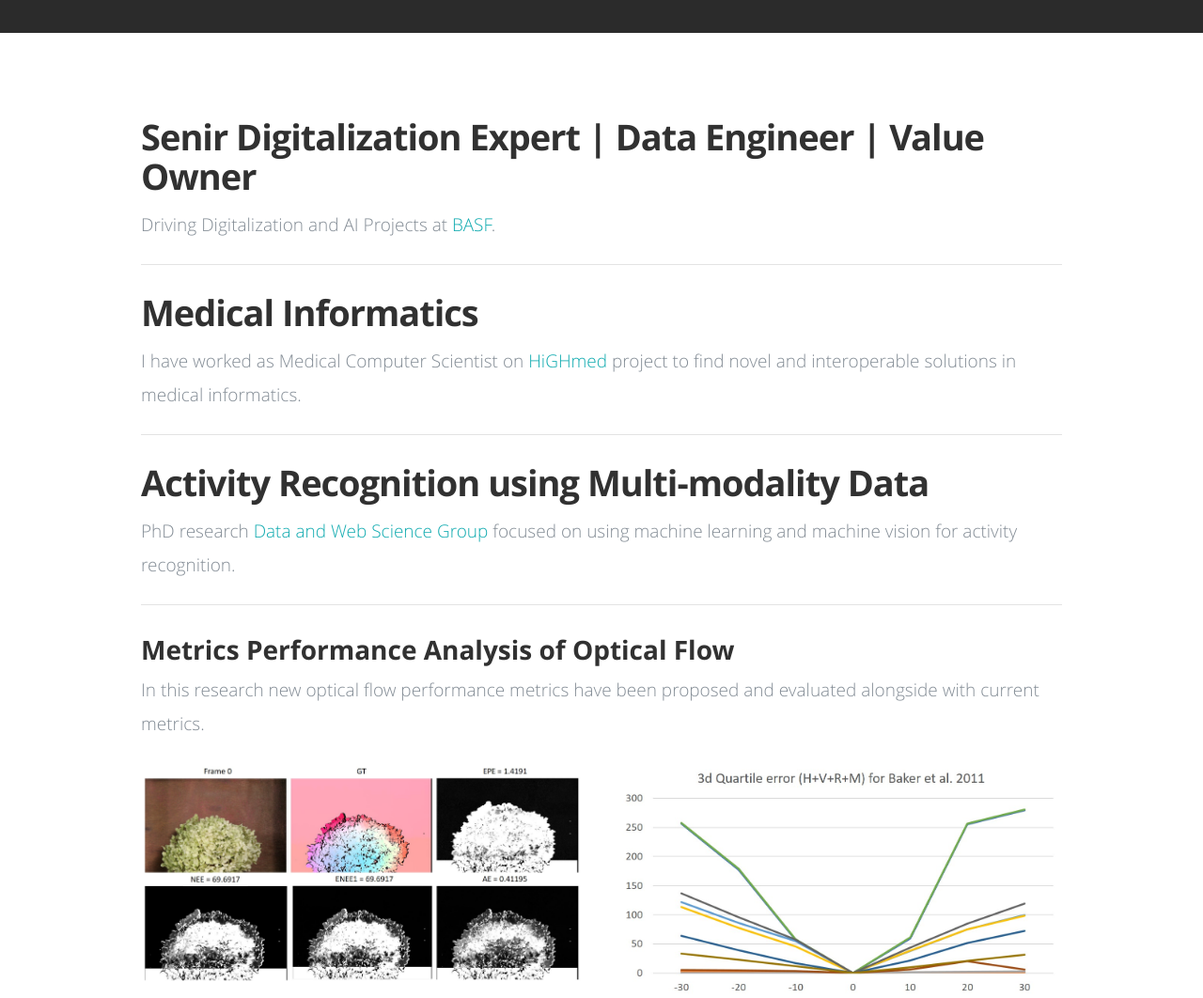
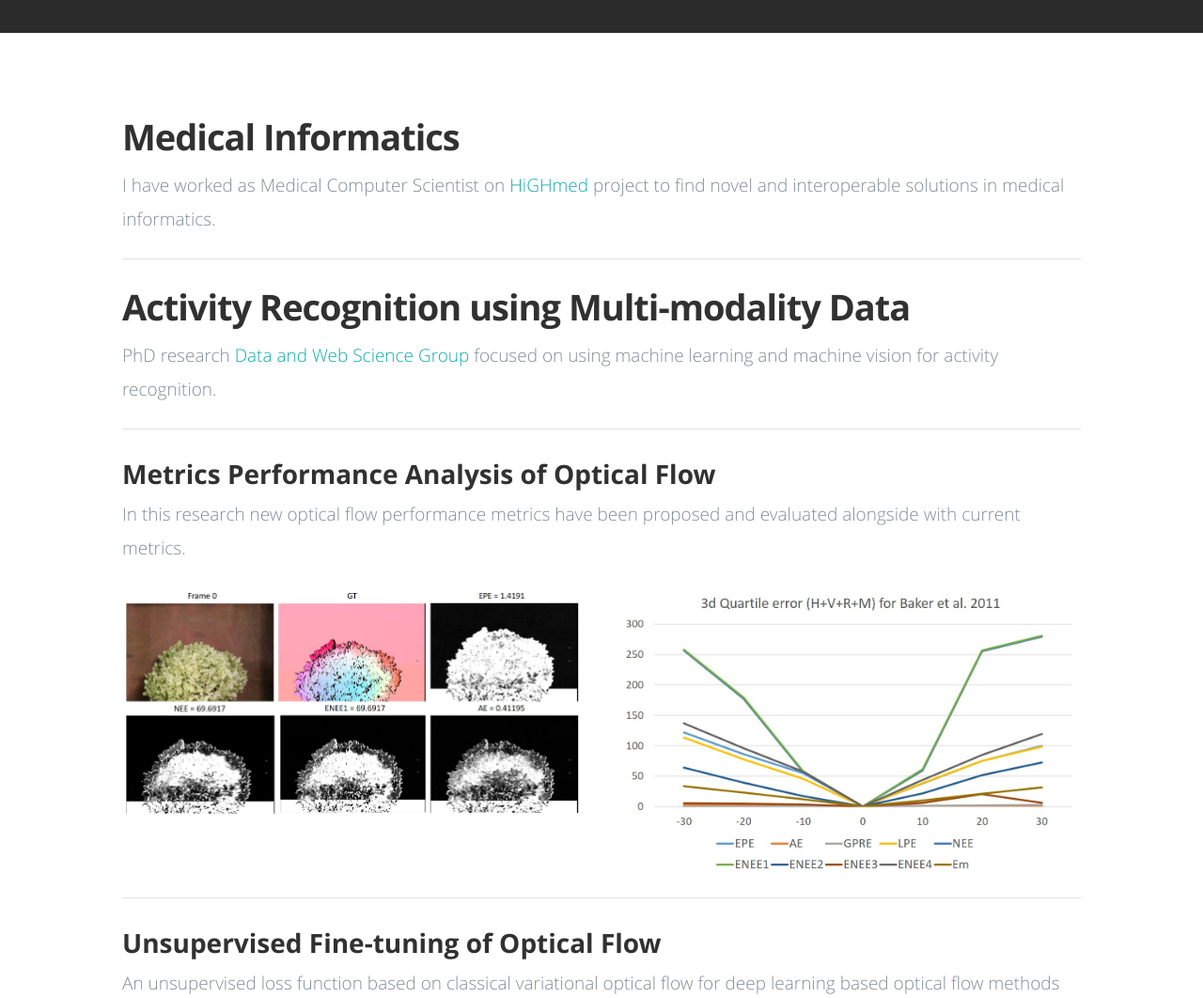
Before and after one commit to alhersh/alhersh.github.io, a plain HTML site: page index.html in a window 1280 px wide. Shown: the part 380-1442 px from the top of the page at 94% size. Drawn offline with nearby package versions, Linux system fonts and the light colour scheme; files whose address does not match are found by name.

Commit message:
Update position

```diff
--- a/index.html
+++ b/index.html
@@ -104,12 +104,6 @@
 
     <div class="row add-bottom">
 
-         <div class="twelve columns">
-	 <h1>Senir Digitalization Expert | Data Engineer | Value Owner</h1>
-	    <p class="lead add-bottom">
-		 Driving Digitalization and AI Projects at <a href="https://www.basf.com/global/en.html">BASF</a>.
-	   </p>
-		 <hr>
 	    <h1>Medical Informatics</h1>
 	    <p class="lead add-bottom">
 		 I have worked as Medical Computer Scientist on  <a href="https://www.highmed.org/">HiGHmed</a> project to find novel and interoperable solutions in medical informatics.
```
